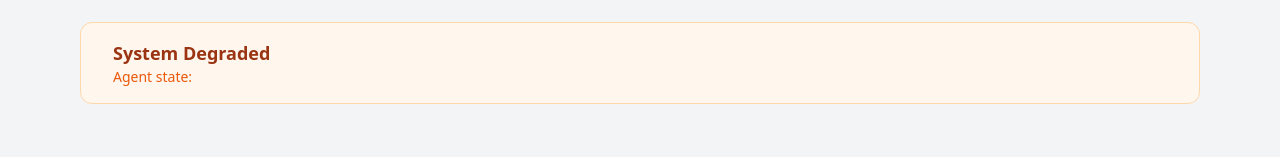
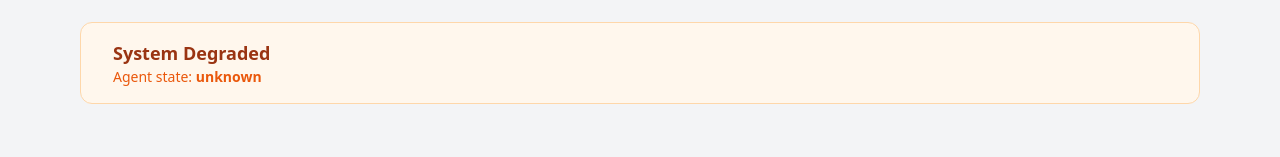
Before and after one commit to olatunjitobiloba/FocusPilot, a React (Create React App) app in the folder focuspilot-frontend/: page /agent-dashboard in a window 1280 px wide. Shown: the part 236-393 px from the top of the page. Built offline with nearby package versions, Linux system fonts and the light colour scheme; no server answers; sample sign-in values are in the browser's storage.

Commit message:
final fix by God's grace

```diff
--- a/focuspilot-frontend/src/pages/AgentDashboard.tsx
+++ b/focuspilot-frontend/src/pages/AgentDashboard.tsx
@@ -27,6 +27,21 @@ const STATUS_COLORS: Record<string, string> = {
   not_trained: 'bg-yellow-100 text-yellow-700 border-yellow-200',
   idle: 'bg-gray-100   text-gray-600   border-gray-200',
   degraded: 'bg-orange-100 text-orange-700 border-orange-200'
+};
+
+const getAgentStateLabel = (agentState: unknown): string => {
+  if (typeof agentState === 'string' && agentState.trim()) {
+    return agentState;
+  }
+
+  if (agentState && typeof agentState === 'object') {
+    const status = (agentState as { status?: unknown }).status;
+    if (typeof status === 'string' && status.trim()) {
+      return status;
+    }
+  }
+
+  return 'unknown';
 };
 
 function AgentDashboard() {
@@ -118,6 +133,7 @@ function AgentDashboard() {
   const components = health && typeof health.components === 'object' && health.components
     ? health.components
     : {};
+  const agentStateLabel = getAgentStateLabel(health?.agent_state);
 
   return (
     <div className="min-h-screen bg-gray-100">
@@ -171,7 +187,7 @@ function AgentDashboard() {
                 health?.overall_status === 'healthy' ? 'text-green-600' : 'text-orange-600'
               }`}
             >
-              Agent state: <strong>{health?.agent_state}</strong>
+              Agent state: <strong>{agentStateLabel}</strong>
               {health?.last_risk_score != null &&
                 `  Last risk: ${Math.round(health.last_risk_score * 100)}%`}
               {health?.last_cycle &&
```
